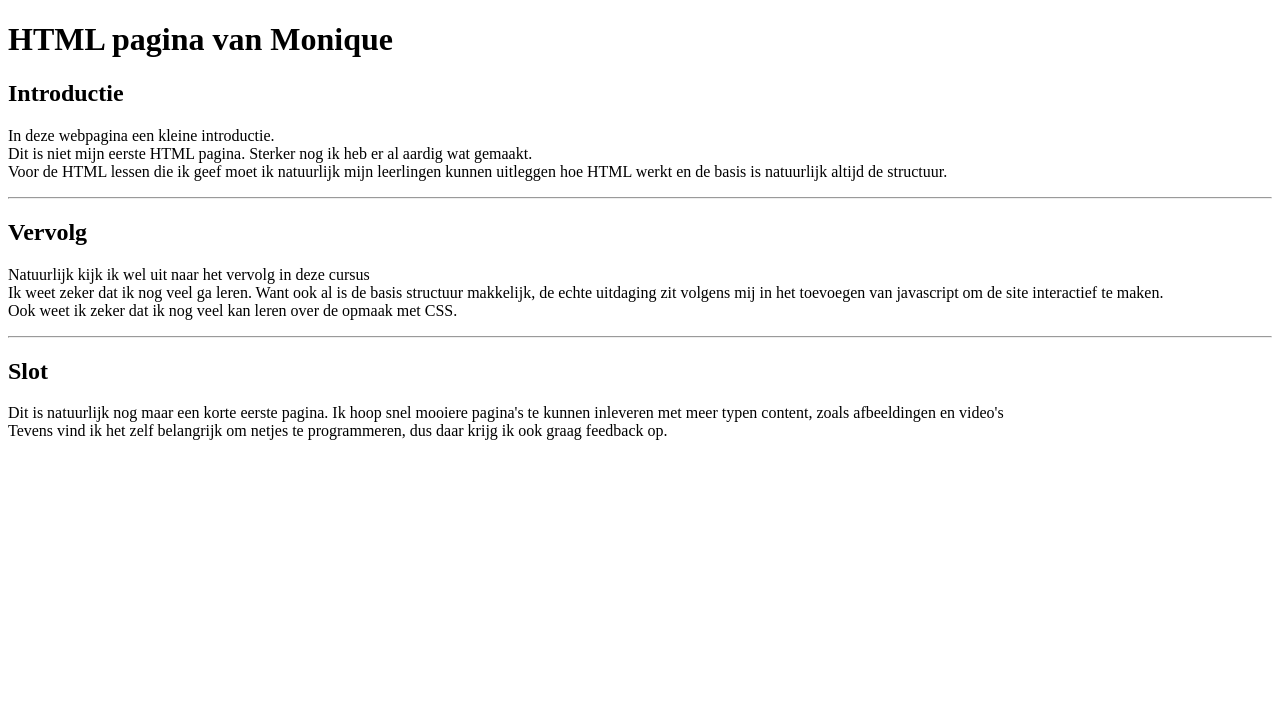
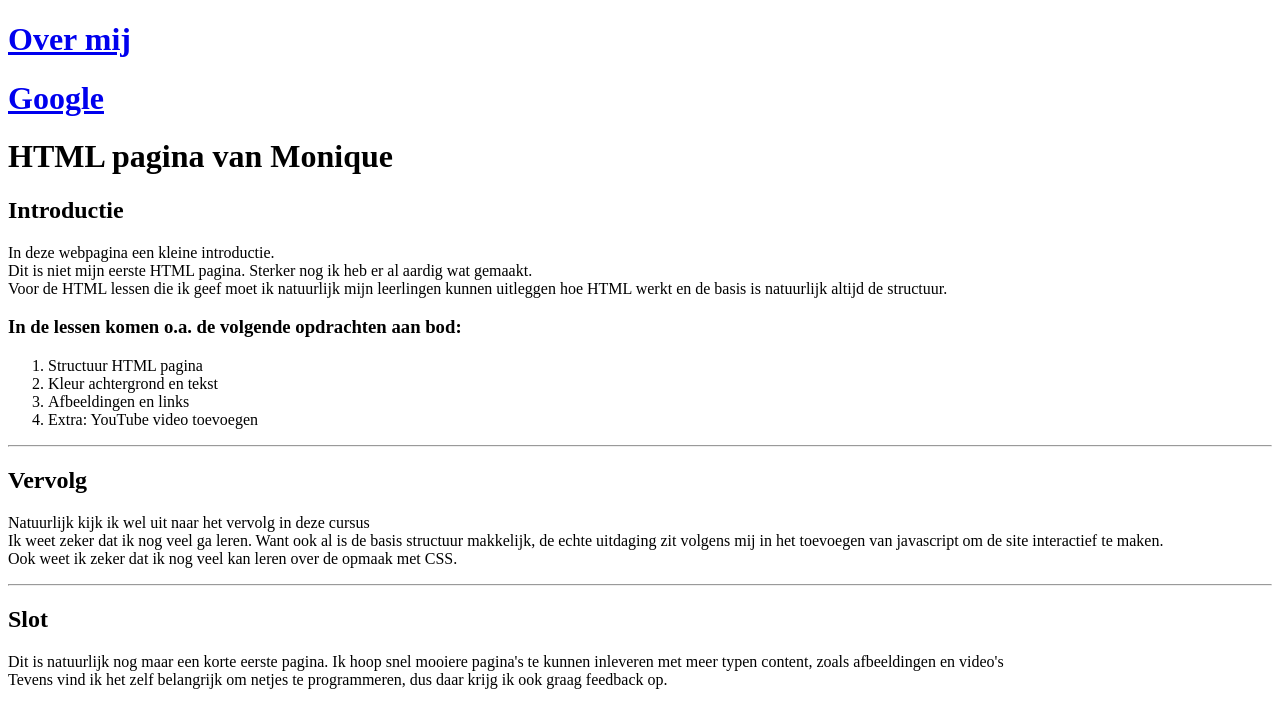
Before and after one commit to limonije/WincAcademy, a plain HTML site: page index.html in a window 1280 px wide. Drawn offline with Linux system fonts and the light colour scheme.

Commit message:
Add files via upload

```diff
--- a/index.html
+++ b/index.html
@@ -6,12 +6,21 @@
     </head>
     <body>
        <!-- hier zet je de code in de body tags-->
-       <h1>HTML pagina van Monique</h1>
+       <a href="about.html" target="_blank"><h1>Over mij</h1></a>
+       <a href="https://google.nl/" target="_blank"><h1>Google</h1></a>
+
+              <h1>HTML pagina van Monique</h1>
        <h2>Introductie</h2>
        <p>In deze webpagina een kleine introductie. <br>
         Dit is niet mijn eerste HTML pagina. Sterker nog ik heb er al aardig wat gemaakt. <br>
         Voor de HTML lessen die ik geef moet ik natuurlijk mijn leerlingen kunnen uitleggen hoe HTML werkt en de basis is natuurlijk altijd de structuur.</p>
-
+        <h3>In de lessen komen o.a. de volgende opdrachten aan bod:</h3>
+        <ol>
+            <li>Structuur HTML pagina</li>
+            <li>Kleur achtergrond en tekst</li>
+            <li>Afbeeldingen en links</li>
+            <li>Extra: YouTube video toevoegen</li>
+        </ol>
         <hr>
 
        <h2>Vervolg</h2>
```
Also changed, not shown: about.html (added, +16 -0 lines), LEAD event.jpg (added).
